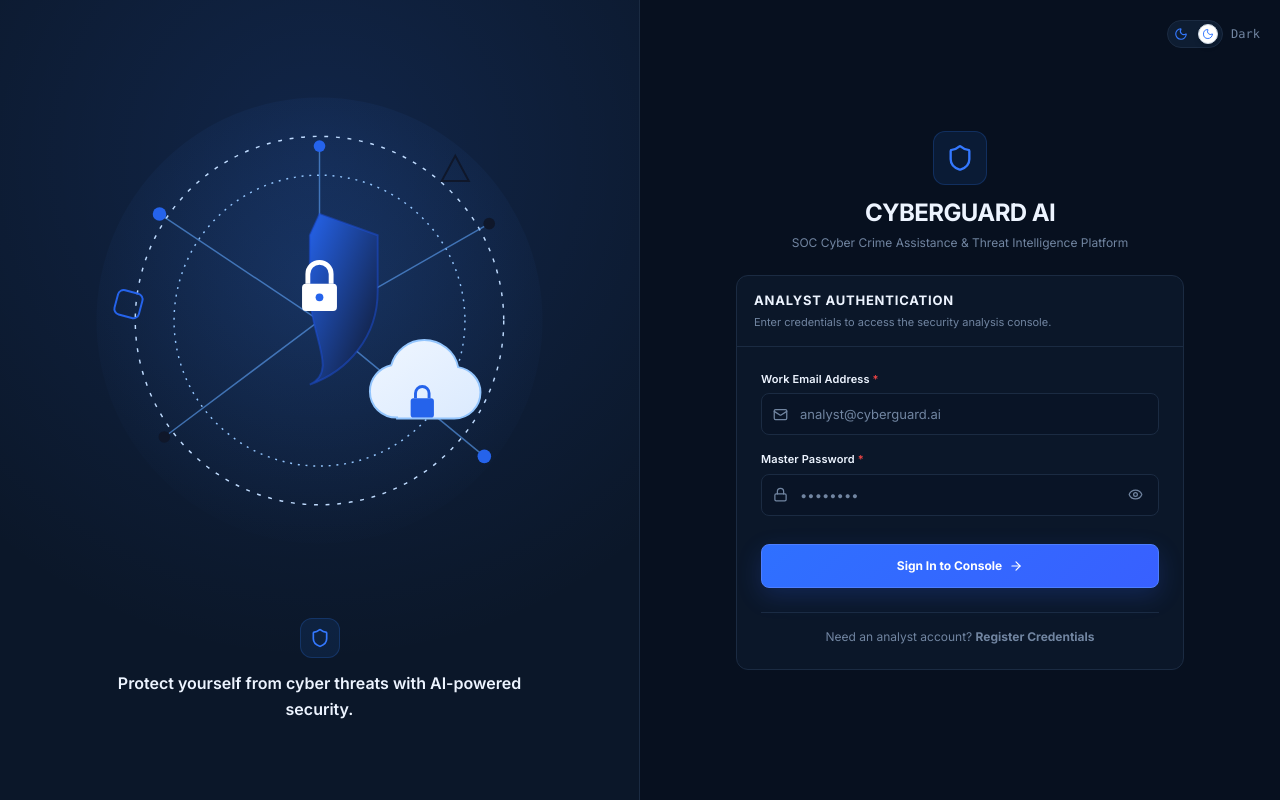
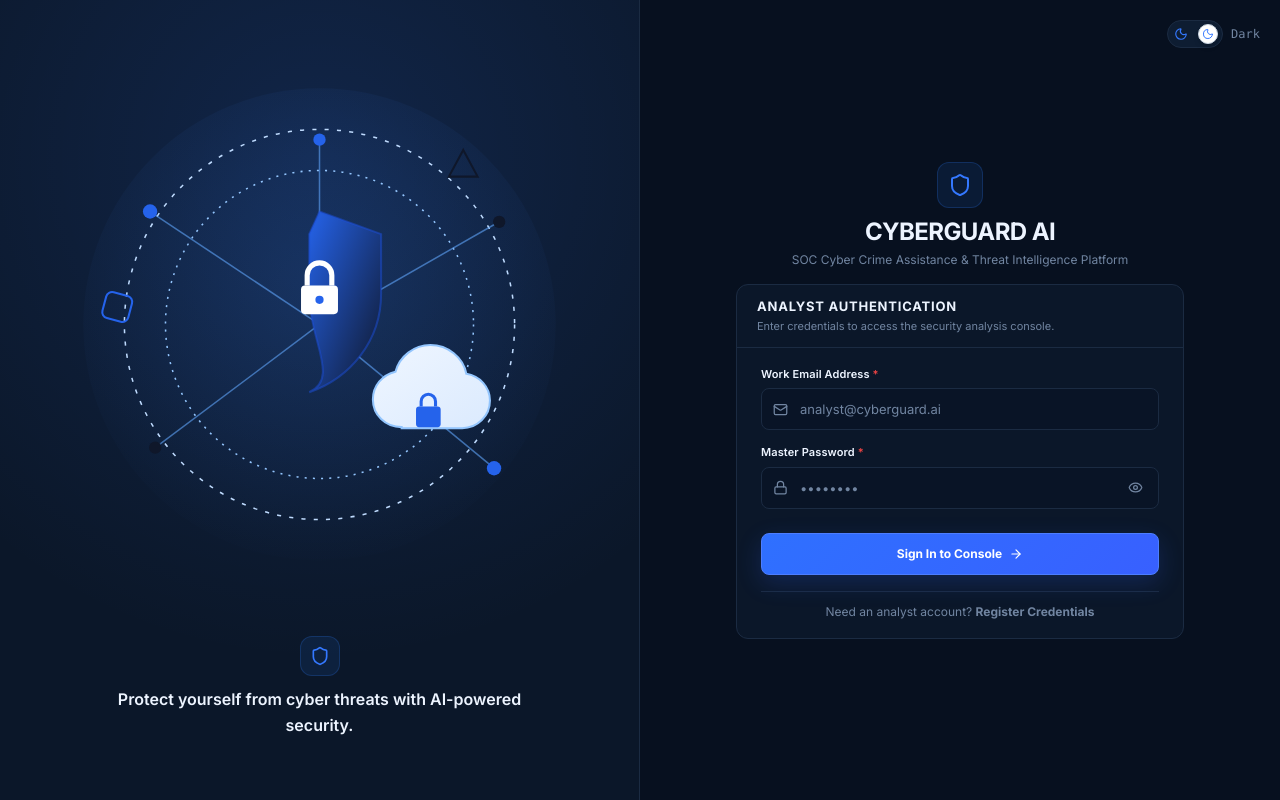
Before and after one commit to hettalpara/CyberGuard-AI, a Next.js app in the folder frontend/: page /login in a window 1280 px wide. Built offline with nearby package versions, Linux system fonts and the light colour scheme; no server answers.

Commit message:
fix ui/ux error

```diff
--- a/frontend/src/app/(auth)/layout.tsx
+++ b/frontend/src/app/(auth)/layout.tsx
@@ -5,10 +5,10 @@ import { ThemeToggle } from "@/components/common/theme-toggle";
 
 export default function AuthLayout({ children }: { children: ReactNode }) {
   return (
-    <div className="min-h-screen w-full overflow-hidden md:grid md:grid-cols-2 bg-[var(--background)] text-[var(--foreground)]">
+    <div className="h-screen w-full overflow-hidden md:grid md:grid-cols-2 bg-[var(--background)] text-[var(--foreground)]">
       {/* ─── Left Panel: Cyber Illustration (hidden on mobile) ─── */}
       <section
-        className="relative hidden flex-col items-center justify-center overflow-hidden px-12 py-12 md:flex border-r border-[var(--border)] transition-colors duration-200"
+        className="relative hidden flex-col items-center justify-between overflow-hidden px-8 py-8 md:flex h-full border-r border-[var(--border)] transition-colors duration-200"
         style={{
           background: "radial-gradient(circle at 50% 20%, rgba(52,120,255,0.15), transparent 70%), var(--card)"
         }}
@@ -17,26 +17,26 @@ export default function AuthLayout({ children }: { children: ReactNode }) {
           <CyberIllustration />
         </div>
         <div
-          className="relative z-10 mt-4 max-w-md text-center -translate-y-[15px]"
+          className="relative z-10 mt-2 max-w-md text-center -translate-y-[15px]"
           style={{ transform: "translateY(-15px)" }}
         >
-          <div className="mx-auto mb-3 flex h-10 w-10 items-center justify-center rounded-xl bg-blue-500/10 border border-blue-500/20 text-[var(--primary)]">
+          <div className="mx-auto mb-2.5 flex h-10 w-10 items-center justify-center rounded-xl bg-blue-500/10 border border-blue-500/20 text-[var(--primary)]">
             <Shield className="h-5 w-5" />
           </div>
-          <p className="text-base font-semibold leading-relaxed text-[var(--foreground)]">
+          <p className="text-sm sm:text-base font-semibold leading-relaxed text-[var(--foreground)]">
             Protect yourself from cyber threats with AI-powered security.
           </p>
         </div>
       </section>
 
       {/* ─── Right Panel: Auth Form ─── */}
-      <section className="relative flex min-h-screen items-center justify-center overflow-y-auto px-4 py-8 sm:px-8 bg-[var(--background)] text-[var(--foreground)] transition-colors duration-200">
+      <section className="relative flex h-full items-center justify-center overflow-hidden px-4 py-4 sm:px-8 bg-[var(--background)] text-[var(--foreground)] transition-colors duration-200">
         {/* Global Theme Toggle in top-right corner */}
         <div className="absolute top-5 right-5 z-20">
           <ThemeToggle showLabel />
         </div>
 
-        <div className="w-full max-w-md my-auto py-8">
+        <div className="w-full max-w-md my-auto">
           {children}
         </div>
       </section>
--- a/frontend/src/app/(auth)/login/page.tsx
+++ b/frontend/src/app/(auth)/login/page.tsx
@@ -35,42 +35,42 @@ export default function LoginPage() {
   };
 
   return (
-    <div className="w-full max-w-md space-y-6">
+    <div className="w-full max-w-md space-y-4">
       {/* Brand Header */}
       <div className="text-center">
-        <div className="inline-flex items-center justify-center p-3 bg-blue-500/10 text-[var(--blue)] rounded-xl mb-3 border border-blue-500/20">
-          <Shield className="w-7 h-7" />
+        <div className="inline-flex items-center justify-center p-2.5 bg-blue-500/10 text-[var(--blue)] rounded-xl mb-2 border border-blue-500/20">
+          <Shield className="w-6 h-6" />
         </div>
         <h1 className="text-2xl font-bold tracking-tight text-[var(--text)]">
           CYBERGUARD AI
         </h1>
-        <p className="text-xs text-[var(--muted)] mt-1.5">
+        <p className="text-xs text-[var(--muted)] mt-1">
           SOC Cyber Crime Assistance & Threat Intelligence Platform
         </p>
       </div>
 
       {/* Login Card */}
       <div className="card-cg" style={{ padding: 0, background: "var(--card)", color: "var(--card-foreground)", border: "1px solid var(--border)", borderRadius: "12px" }}>
-        <div className="card-head-cg" style={{ borderBottom: "1px solid var(--border)" }}>
+        <div className="card-head-cg" style={{ borderBottom: "1px solid var(--border)", padding: "12px 20px" }}>
           <div>
             <h3 style={{ fontSize: 13, fontWeight: 700, textTransform: "uppercase", letterSpacing: "0.06em", color: "var(--foreground)" }}>
               Analyst Authentication
             </h3>
-            <p style={{ fontSize: 11, color: "var(--muted)", margin: "4px 0 0" }}>
+            <p style={{ fontSize: 11, color: "var(--muted)", margin: "2px 0 0" }}>
               Enter credentials to access the security analysis console.
             </p>
           </div>
         </div>
 
-        <div className="card-body-cg" style={{ padding: "24px" }}>
+        <div className="card-body-cg" style={{ padding: "18px 24px" }}>
           {error && (
-            <div className="notice-cg" style={{ borderColor: "rgba(239,68,68,0.3)", color: "var(--red)", background: "rgba(239,68,68,0.08)", marginBottom: 18 }}>
+            <div className="notice-cg" style={{ borderColor: "rgba(239,68,68,0.3)", color: "var(--red)", background: "rgba(239,68,68,0.08)", marginBottom: 14 }}>
               <AlertCircle size={14} style={{ verticalAlign: "middle", marginRight: 7 }} />
               <span>{error}</span>
             </div>
           )}
 
-          <form onSubmit={handleSubmit} className="space-y-4">
+          <form onSubmit={handleSubmit} className="space-y-3.5">
             <AuthInput
               label="Work Email Address"
               type="email"
@@ -98,14 +98,14 @@ export default function LoginPage() {
               type="submit"
               disabled={isLoading}
               className="btn-cg primary w-full justify-center"
-              style={{ height: 44, fontSize: 12, fontWeight: 700, marginTop: 12, borderRadius: 8 }}
+              style={{ height: 42, fontSize: 12, fontWeight: 700, marginTop: 10, borderRadius: 8 }}
             >
               {isLoading ? "Authenticating..." : "Sign In to Console"}
               <ArrowRight size={14} />
             </button>
           </form>
 
-          <div className="mt-6 pt-4 border-t border-[var(--line)] text-center text-xs text-[var(--muted)]">
+          <div className="mt-4 pt-3 border-t border-[var(--line)] text-center text-xs text-[var(--muted)]">
             Need an analyst account?{" "}
             <Link href="/register" className="font-bold text-[var(--blue)] hover:underline">
               Register Credentials
```
